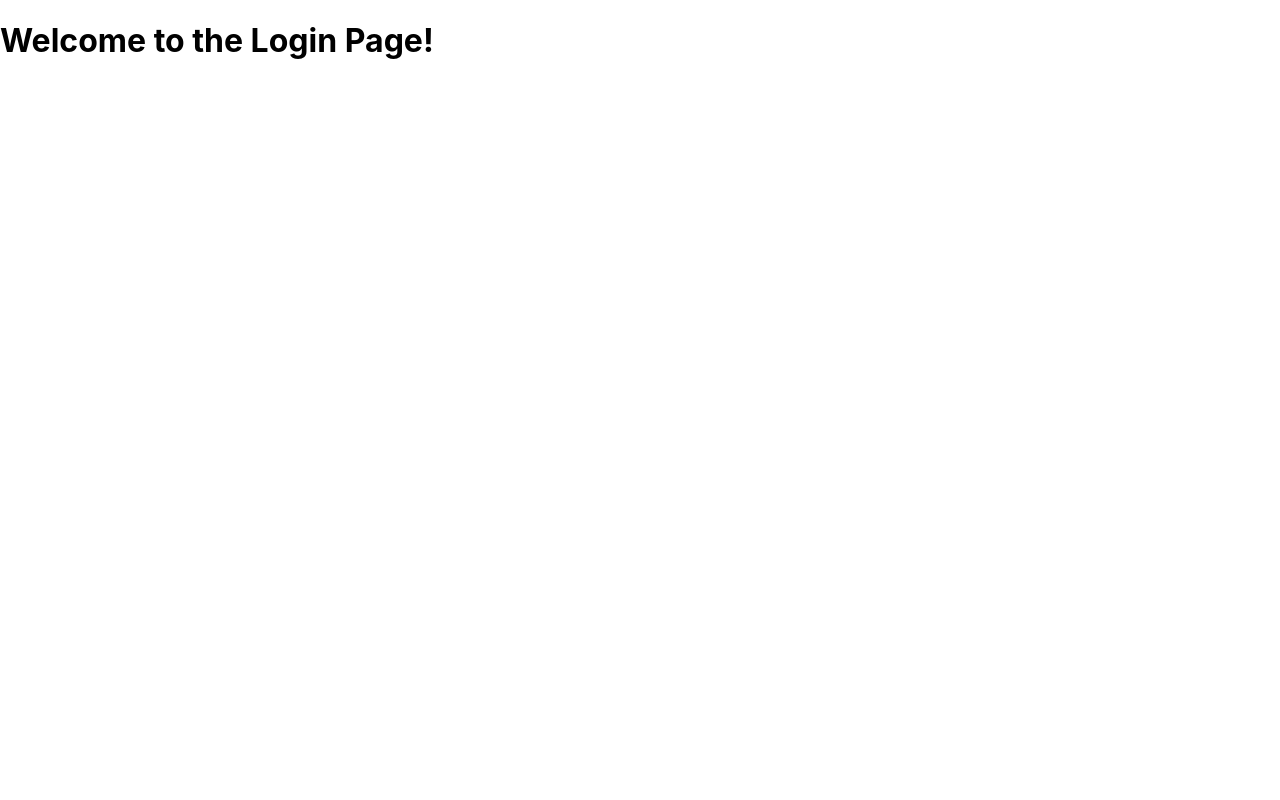
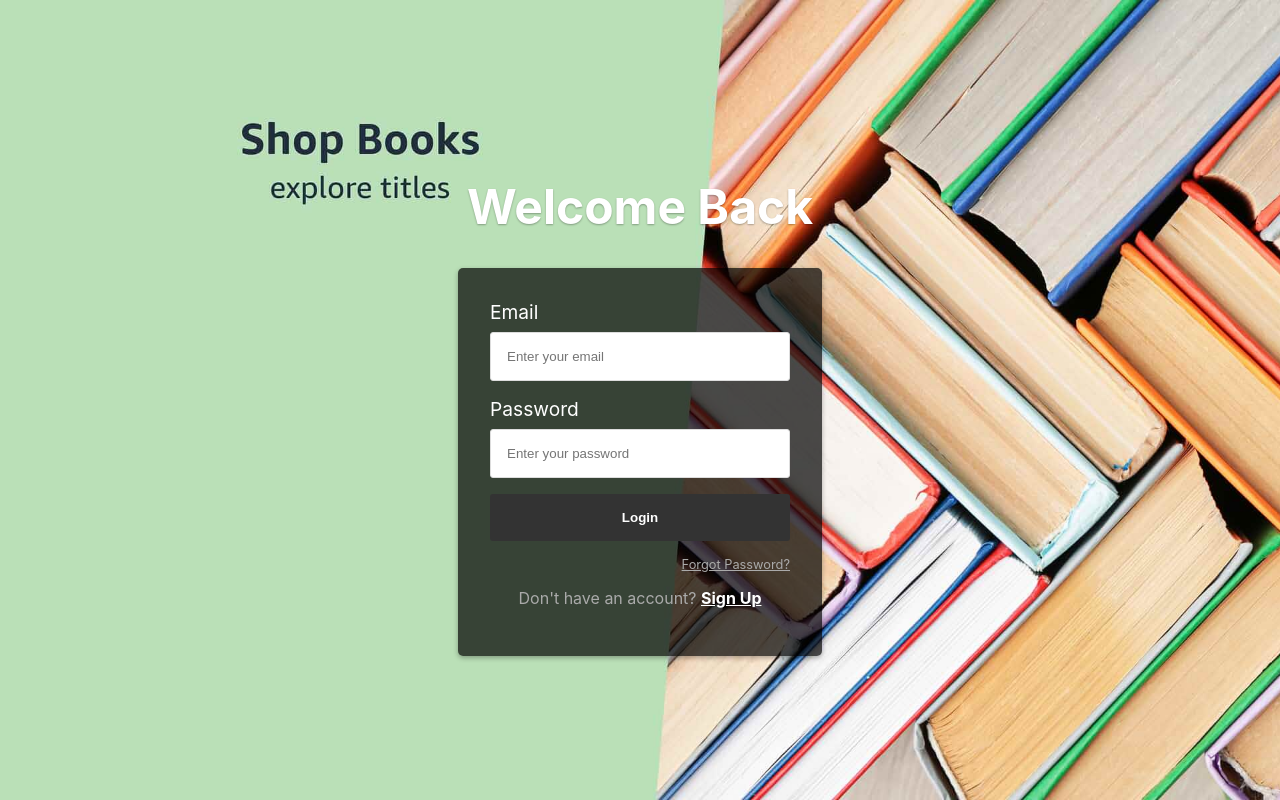
Before and after one commit to vishnukoyyada/amazon-clone, a React (Create React App) app: page /login in a window 1280 px wide. Built offline with nearby package versions, Linux system fonts and the light colour scheme.

Commit message:
last step

```diff
--- a/src/comp/Checkout/Checkout.css
+++ b/src/comp/Checkout/Checkout.css
@@ -1,4 +1,11 @@
+
 .checkout_ad{
     width: 100%;
     margin-bottom: 10px;
 }
+
+.checkout_title{
+    margin-right: 10px;
+    padding: 10px;
+    border-bottom: 1px solid lightgrey;
+}
--- a/src/comp/Checkout/Checkout.js
+++ b/src/comp/Checkout/Checkout.js
@@ -7,15 +7,15 @@ import CheckoutProduct from './CheckoutProduct';
 function Checkout() {
   const [{basket}] = useStateValue();
   return (
-    <div className='CheckOut'>
-
+    <div>
+    <div className='Checkout'>
         <img
           className="checkout__ad"
           src="https://images-na.ssl-images-amazon.com/images/G/02/UK_CCMP/TM/OCC_Amazon1._CB423492668_.jpg"
           alt=""
         />
         {basket.length === 0 ?(
-          <div>
+          <div className='checkout_left'>
 
             <h2> Your shopping basket is empty</h2>
             <p> you can add items in your basket to buy products</p>
@@ -39,6 +39,11 @@ function Checkout() {
           </div>
 
         )}
+        </div>
+        {basket.length >0 && (
+          <div className='checkout_right'>
+          </div>
+        )}
     </div>
   );
 }
--- a/src/comp/Checkout/CheckoutProduct.css
+++ b/src/comp/Checkout/CheckoutProduct.css
@@ -1,5 +1,7 @@
 .checkoutProduct{
     display:flex;
+    margin-top: 20px;
+    margin-bottom: 20px;
 }
 
 .checkoutProduct img{
--- /dev/null
+++ b/src/comp/Contact/Contact.css
@@ -0,0 +1,57 @@
+/* Contact.css */
+
+.contact-container {
+    display: flex;
+    flex-direction: column;
+    align-items: center;
+    margin-top: 5rem;
+    margin-bottom: 5rem;
+  }
+
+  .contact-title {
+    font-size: 2rem;
+    font-weight: bold;
+    margin-bottom: 2rem;
+  }
+
+  .contact-form {
+    display: flex;
+    flex-direction: column;
+    width: 400px;
+    padding: 2rem;
+    border-radius: 5px;
+    background-color: #f0f0f0;
+    box-shadow: 0 2px 5px rgba(0, 0, 0, 0.2);
+  }
+
+  .contact-form label {
+    font-size: 1.2rem;
+    margin-bottom: 0.5rem;
+  }
+
+  .contact-form input,
+  .contact-form textarea {
+    padding: 1rem;
+    border: 1px solid #ddd;
+    border-radius: 3px;
+    margin-bottom: 1rem;
+  }
+
+  .contact-form textarea {
+    height: 100px; /* Adjust textarea height as needed */
+  }
+
+  .contact-button {
+    padding: 1rem 2rem;
+    border: none;
+    border-radius: 3px;
+    background-color: #333;
+    color: #fff;
+    font-weight: bold;
+    cursor: pointer;
+    transition: background-color 0.2s ease-in-out;
+  }
+
+  .contact-button:hover {
+    background-color: #222;
+  }
--- a/src/comp/Contact/Contact.js
+++ b/src/comp/Contact/Contact.js
@@ -1,8 +1,65 @@
-import React from 'react';
+import React, { useState } from 'react';
+import './Contact.css';
 
 function Contact() {
+  const [formData, setFormData] = useState({
+    name: '',
+    email: '',
+    message: '',
+  });
+
+  const handleChange = (event) => {
+    setFormData({ ...formData, [event.target.name]: event.target.value });
+  };
+
+  const handleSubmit = (event) => {
+    event.preventDefault(); // Prevent default form submission behavior
+    console.log('Form data:', formData); // Simulate form submission (replace with actual submission logic)
+
+    // You can implement form validation and actual form submission logic here
+    // (e.g., sending data to a server using fetch or an external library)
+
+    setFormData({ name: '', email: '', message: '' }); // Clear form after submission
+  };
+
   return (
-    <h1>Welcome to the Contact Page!</h1>
+    <div className="contact-container">
+      <h2 className="contact-title">Contact Us</h2>
+      <form className="contact-form" onSubmit={handleSubmit}>
+        <label htmlFor="name">Name</label>
+        <input
+          type="text"
+          id="name"
+          name="name"
+          placeholder="Enter your name"
+          value={formData.name}
+          onChange={handleChange}
+          required
+        />
+        <label htmlFor="email">Email</label>
+        <input
+          type="email"
+          id="email"
+          name="email"
+          placeholder="Enter your email"
+          value={formData.email}
+          onChange={handleChange}
+          required
+        />
+        <label htmlFor="message">Message</label>
+        <textarea
+          id="message"
+          name="message"
+          placeholder="Write your message"
+          value={formData.message}
+          onChange={handleChange}
+          required
+        />
+        <button type="submit" className="contact-button">
+          Send Message
+        </button>
+      </form>
+    </div>
   );
 }
 
--- /dev/null
+++ b/src/comp/Login/Login.css
@@ -0,0 +1,77 @@
+/* Login.css */
+
+.login-container {
+    display: flex;
+    flex-direction: column;
+    align-items: center;
+    justify-content: center;
+    min-height: 100vh;
+    background-image: url("../../assets/header1.jpg"); /* Replace with your image path */
+    background-size: cover;
+    background-position: center;
+  }
+
+  .login-title {
+    font-size: 3rem;
+    font-weight: bold;
+    color: #fff;
+    margin-bottom: 2rem;
+    text-shadow: 0 1px 2px rgba(0, 0, 0, 0.3);
+  }
+
+  .login-form {
+    display: flex;
+    flex-direction: column;
+    width: 300px;
+    padding: 2rem;
+    border-radius: 5px;
+    background-color: rgba(0, 0, 0, 0.7);
+    box-shadow: 0 2px 5px rgba(0, 0, 0, 0.3);
+  }
+
+  .login-form label {
+    font-size: 1.2rem;
+    margin-bottom: 0.5rem;
+    color: #fff;
+  }
+
+  .login-form input {
+    padding: 1rem;
+    border: 1px solid #ddd;
+    border-radius: 3px;
+    margin-bottom: 1rem;
+    background-color: #fff;
+  }
+
+  .login-button {
+    padding: 1rem 2rem;
+    border: none;
+    border-radius: 3px;
+    background-color: #333;
+    color: #fff;
+    font-weight: bold;
+    cursor: pointer;
+    transition: background-color 0.2s ease-in-out;
+  }
+
+  .login-button:hover {
+    background-color: #222;
+  }
+
+  .forgot-password {
+    color: #aaa;
+    font-size: 0.8rem;
+    margin-top: 1rem;
+    text-align: right;
+  }
+
+  .signup-text {
+    text-align: center;
+    margin-top: 1rem;
+    color: #aaa;
+  }
+
+  .signup-text a {
+    color: #fff;
+    font-weight: bold;
+  }
--- a/src/comp/Login/Login.js
+++ b/src/comp/Login/Login.js
@@ -1,8 +1,20 @@
 import React from 'react';
+import './Login.css';
 
 function Login() {
   return (
-    <h1>Welcome to the Login Page!</h1>
+    <div className="login-container">
+      <h1 className="login-title">Welcome Back</h1>
+      <form className="login-form">
+        <label htmlFor="email">Email</label>
+        <input type="email" id="email" placeholder="Enter your email" required />
+        <label htmlFor="password">Password</label>
+        <input type="password" id="password" placeholder="Enter your password" required />
+        <button type="submit" className="login-button">Login</button>
+        <a href="#" className="forgot-password">Forgot Password?</a>
+        <p className="signup-text">Don't have an account? <a href="#">Sign Up</a></p>
+      </form>
+    </div>
   );
 }
 
--- a/src/comp/Nav/Nav.js
+++ b/src/comp/Nav/Nav.js
@@ -66,6 +66,7 @@ function NavBar(){
             </div>
           </Link>
 
+
           {
             /*
             contact
```
Also changed, not shown: src/comp/Checkout/Subtotal.js (added).
